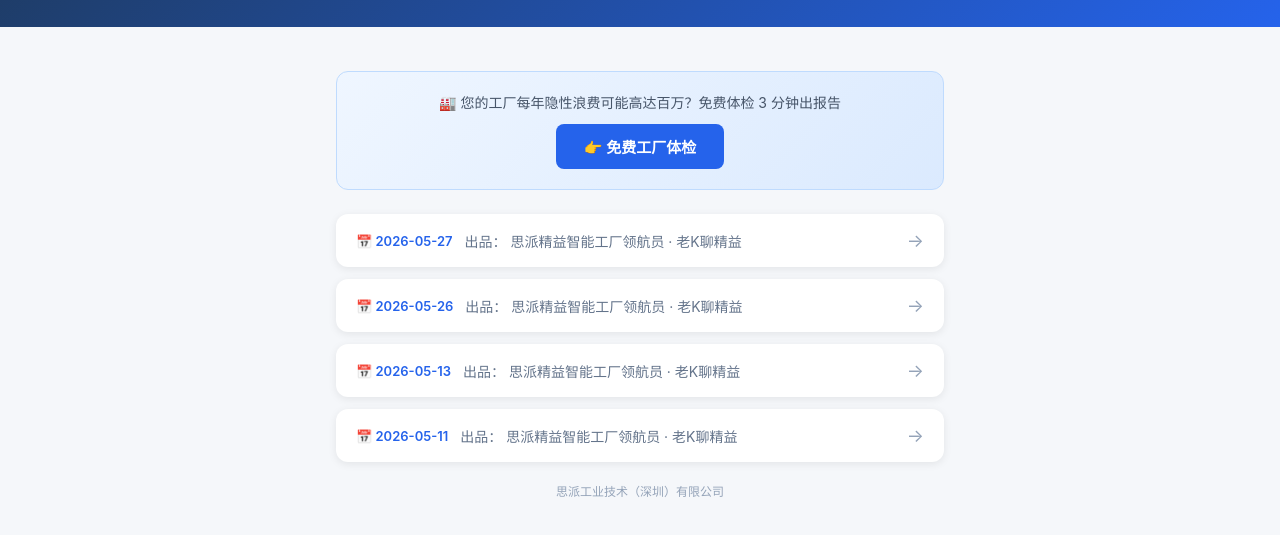
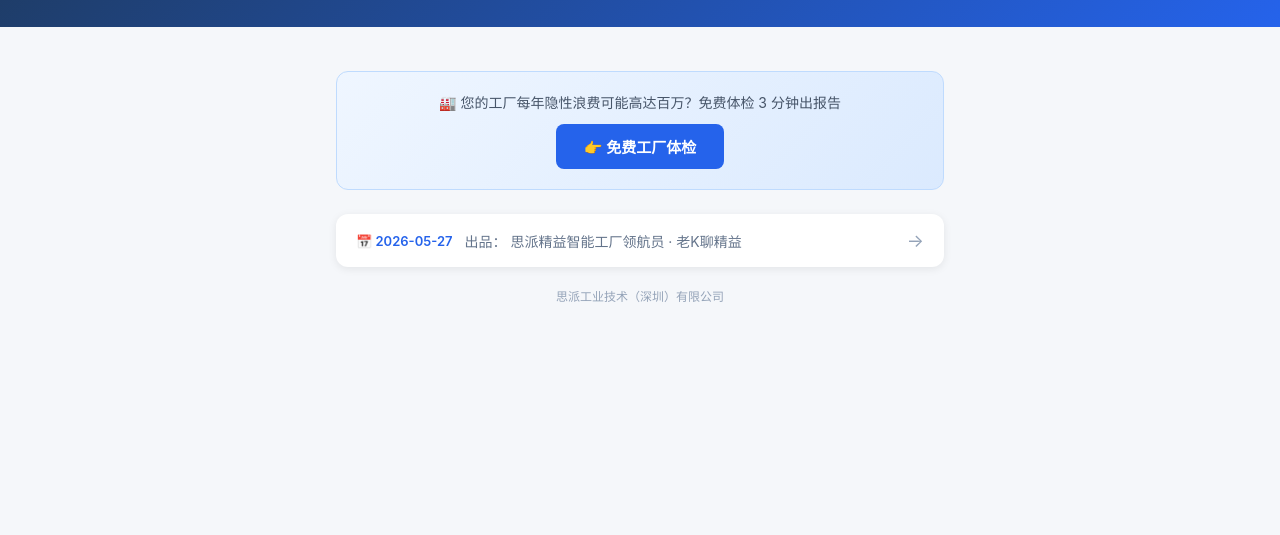
Before and after one commit to Kevinhanmin/scorer-reports, a plain HTML site: page news/index.html in a window 1280 px wide. Shown: the part 103-638 px from the top of the page. Drawn offline with Linux system fonts and the light colour scheme.

Commit message:
📰 每日快讯自动更新 2026-05-27 11:27

```diff
--- a/news/index.html
+++ b/news/index.html
@@ -62,21 +62,6 @@
             <div class="article-summary">出品： 思派精益智能工厂领航员 · 老K聊精益</div>
             <div class="article-arrow">→</div>
         </a>
-        <a href="2026-05-26.html" class="article-item">
-            <div class="article-date">📅 2026-05-26</div>
-            <div class="article-summary">出品： 思派精益智能工厂领航员 · 老K聊精益</div>
-            <div class="article-arrow">→</div>
-        </a>
-        <a href="2026-05-13.html" class="article-item">
-            <div class="article-date">📅 2026-05-13</div>
-            <div class="article-summary">出品： 思派精益智能工厂领航员 · 老K聊精益</div>
-            <div class="article-arrow">→</div>
-        </a>
-        <a href="2026-05-11.html" class="article-item">
-            <div class="article-date">📅 2026-05-11</div>
-            <div class="article-summary">出品： 思派精益智能工厂领航员 · 老K聊精益</div>
-            <div class="article-arrow">→</div>
-        </a>
     </div>
     <div class="footer">
         <p>思派工业技术（深圳）有限公司</p>
```
Also changed, not shown: news/2026-05-27.html (+3 -9 lines).
